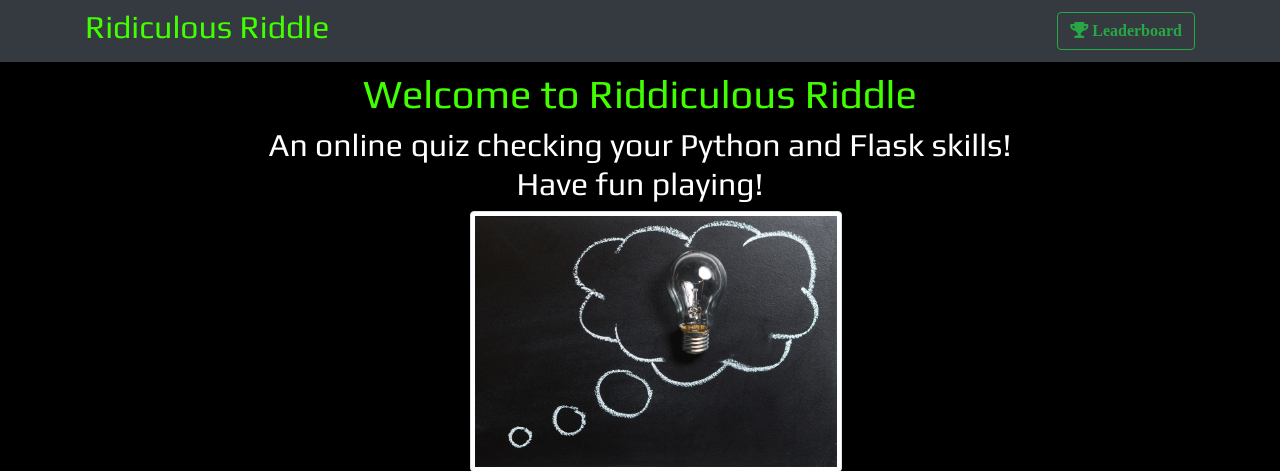
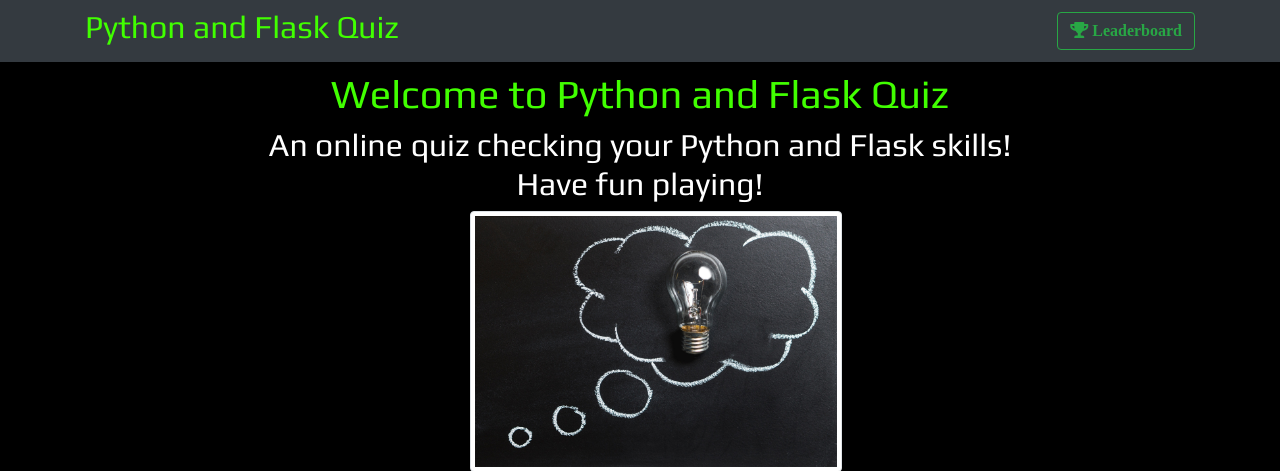
Before and after one commit to kajamiko/ridiculous_riddle, a Flask app: page / in a window 1280 px wide. Shown: the top 471 px of the page. Run offline with Flask 2, Linux system fonts and the light colour scheme; some libraries are stand-ins or nearby versions.

Commit message:
Layout updated

```diff
--- a/data/leaderboard.json
+++ b/data/leaderboard.json
@@ -1 +1 @@
-{"pol": 43, "test1": 25, "kkkk": 23, "user": 73, "mimimimi": 42, "test": 30}
+{"user": 73, "test3": 1006, "salmon1": 25, "mimimimi": 42, "Johnny": 30, "pol": 43}
--- a/data/riddles.json
+++ b/data/riddles.json
@@ -15,12 +15,6 @@
     "img_source": "",
     "answer": "jinja",
     "level": "3"
-},
-{
-    "riddle": "What template engine is used by Flask?",
-    "img_source": "",
-    "answer": "jinja",
-    "level": "4"
 }
 
 ]
--- a/templates/base.html
+++ b/templates/base.html
@@ -1,7 +1,7 @@
 <!DOCTYPE html>
 <html>
   <head>
-    <title>Ridiculous riddle</title>
+    <title>Python and Flask Quiz</title>
     <link rel="shortcut icon" type="image/png" href="/static/img/worldwide.png"/>
     <link href="https://fonts.googleapis.com/css?family=Play" rel="stylesheet">
     <link rel="stylesheet" href="{{ url_for('static', filename='vendor/bootstrap/css/bootstrap.min.css') }}" />
@@ -18,7 +18,7 @@
         <div id="wrap">
     <nav class="navbar navbar-light bg-dark static-top">
       <div class="container">
-        <a class="rr btn-outline-dark" href="/"><h2>Ridiculous Riddle</h2></a>
+        <a class="rr btn-outline-dark" href="/"><h2>Python and Flask Quiz</h2></a>
         <a class="btn btn-outline-success" href="{{ url_for('leaderboard') }}"><span class="fas fa-trophy"> Leaderboard</a>
       </div>
     </nav>
--- a/templates/index.html
+++ b/templates/index.html
@@ -3,7 +3,7 @@
 <div class="container">
     <div class="row ">
     <div class="col-xl-9 mx-auto mt-2">
-        <div class="aligned-box"><h1 class="rr">Welcome to Riddiculous Riddle</h1><h2 class="titles"> An online quiz checking your Python and Flask skills! Have fun playing!</h2></div>
+        <div class="aligned-box"><h1 class="rr">Welcome to Python and Flask Quiz</h1><h2 class="titles"> An online quiz checking your Python and Flask skills! Have fun playing!</h2></div>
         <div class="col-md-6 mx-auto mt-1 align-self-center">
              <img class="img-fluid img-thumbnail ml-3" style="width:500px" src="../static/img/analysis-blackboard.jpg" alt="Riddle image">
 
```
